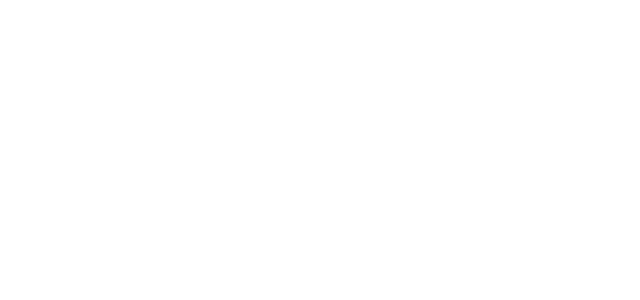
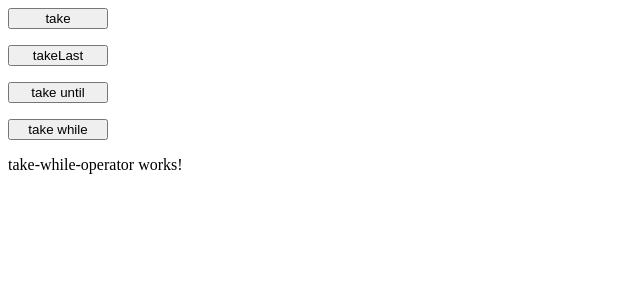
Before and after one commit to getulio-souza/rxjs-tutorial, an Angular app: page /operators/takeWhile in a window 1280 px wide. Before the commit this address led to /. Shown: the top 300 px of the page, without its empty margins (0-640 px from the left). Built offline with nearby package versions, Linux system fonts and the light colour scheme.

Commit message:
feature: take-while

```diff
--- a/src/app/app.routes.ts
+++ b/src/app/app.routes.ts
@@ -3,6 +3,7 @@
 import { TakeOperatorComponent } from './operators-basics/take-operator/take-operator.component';
 import { TakeLastOperatorComponent } from './operators-basics/take-last-operator/take-last-operator.component';
 import { TakeUntilOperatorComponent } from './operators-basics/take-until-operator/take-until-operator.component';
+import { TakeWhileOperatorComponent } from './operators-basics/take-while-operator/take-while-operator.component';
 
 export const routes: Routes = [
   {
@@ -17,6 +18,7 @@
       { path: 'take', component: TakeOperatorComponent },
       { path: 'takeLast', component: TakeLastOperatorComponent },
       { path: 'takeUntil', component: TakeUntilOperatorComponent },
+      { path: 'takeWhile', component: TakeWhileOperatorComponent },
     ],
   },
 ];
--- a/src/app/operators-basics/operators-basics.component.html
+++ b/src/app/operators-basics/operators-basics.component.html
@@ -1,10 +1,10 @@
-<div>
-
+<div style="display: flex;
+    flex-direction: column;
+    width: 100px; gap: 1rem">
       <button routerLink="/operators/take">take</button>
-      <br>
       <button routerLink="/operators/takeLast">takeLast</button>
-
       <button routerLink="/operators/takeUntil">take until</button>
+      <button routerLink="/operators/takeWhile">take while</button>
 </div>
 
 
--- /dev/null
+++ b/src/app/operators-basics/take-while-operator/take-while-operator.component.html
@@ -0,0 +1 @@
+<p>take-while-operator works!</p>
--- /dev/null
+++ b/src/app/operators-basics/take-while-operator/take-while-operator.component.ts
@@ -0,0 +1,21 @@
+import { Component, OnInit } from '@angular/core';
+import { interval, takeWhile } from 'rxjs';
+
+@Component({
+  selector: 'app-take-while-operator',
+  standalone: true,
+  imports: [],
+  templateUrl: './take-while-operator.component.html',
+  styleUrl: './take-while-operator.component.scss',
+})
+export class TakeWhileOperatorComponent implements OnInit {
+  ngOnInit(): void {
+    interval(500)
+      .pipe(takeWhile((x) => x < 5))
+      .subscribe({
+        next: (data) => {
+          console.log(data);
+        },
+      });
+  }
+}
```
Also changed, not shown: src/app/operators-basics/take-while-operator/take-while-operator.component.scss (added), 1 other file (tests, documents, lock files or other folders).
